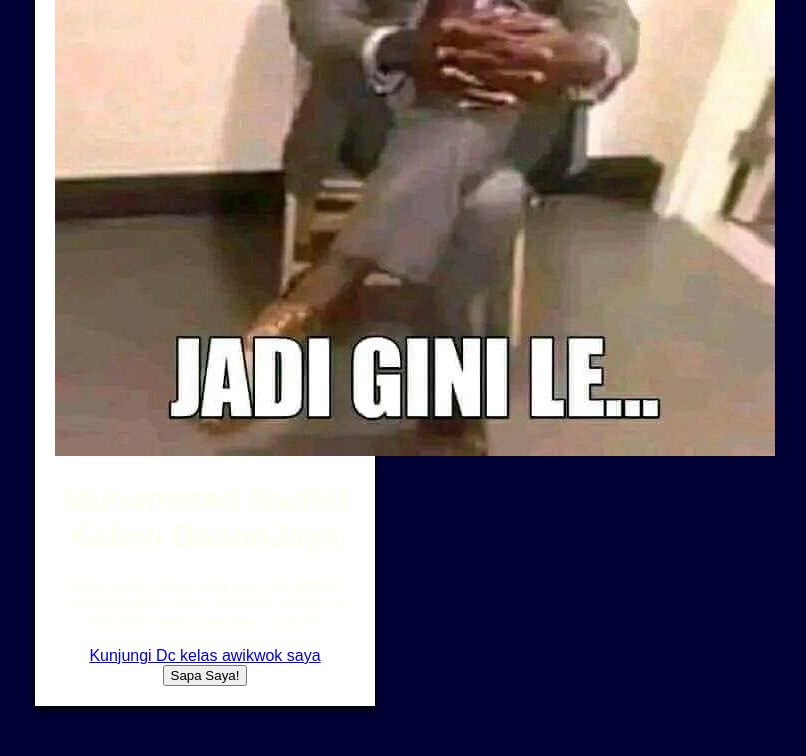
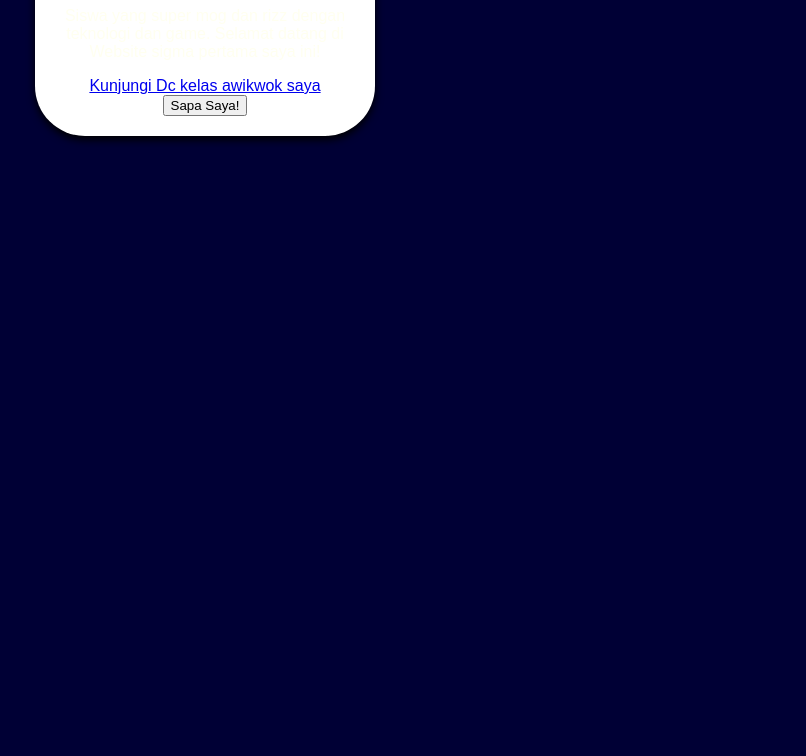
Before and after one commit to leviireng/Pelatihan-TIK-nadip, a plain HTML site: page index.html in a window 1280 px wide. Shown: the part 334-1090 px from the top of the page, without its empty margins (435-1241 px from the left). After the commit the page ends 800 px from the top, so only its background shows below. Drawn offline with Linux system fonts and the light colour scheme; a script that the page names is missing.

Commit message:
Fix CSS syntax errors and update styles

```diff
--- a/style.css
+++ b/style.css
@@ -1,20 +1,20 @@
-body {
+body{
    background-color: #000035; /* Warna Deep navy blue */
    font-family: Arial, sans serif; /* Jenis huruf yang bersih dan mudah dibaca */
    color: #FFFFF0; /* Warna teks utama (Putih Gading) */
 }
 
-.kartu-profil {
+.kartu-profil{
    width: 300px;
    margin: 50px auto; /*px jarak atas/bawah, auto menengahkan kiri/kanan */
    padding: 20px;
    background-color: white;
-   boder-radius: 50px; /* membuat sudut menjadi melengkung */
+   border-radius: 50px; /* membuat sudut menjadi melengkung */
    box-shadow: 0 4px 8px rgba(0,0,0,1); /* efek bayangan*/
    text-align: center; /* menengahkan semua teks di dalam kartu */
 }
 
-.kartu-profil img. {
+.kartu-profil img{
     width: 150px;
     border-radius: 50%; /* trik untuk membuat gambar persegi menjadi lingkaran sempurna */
 }
```
